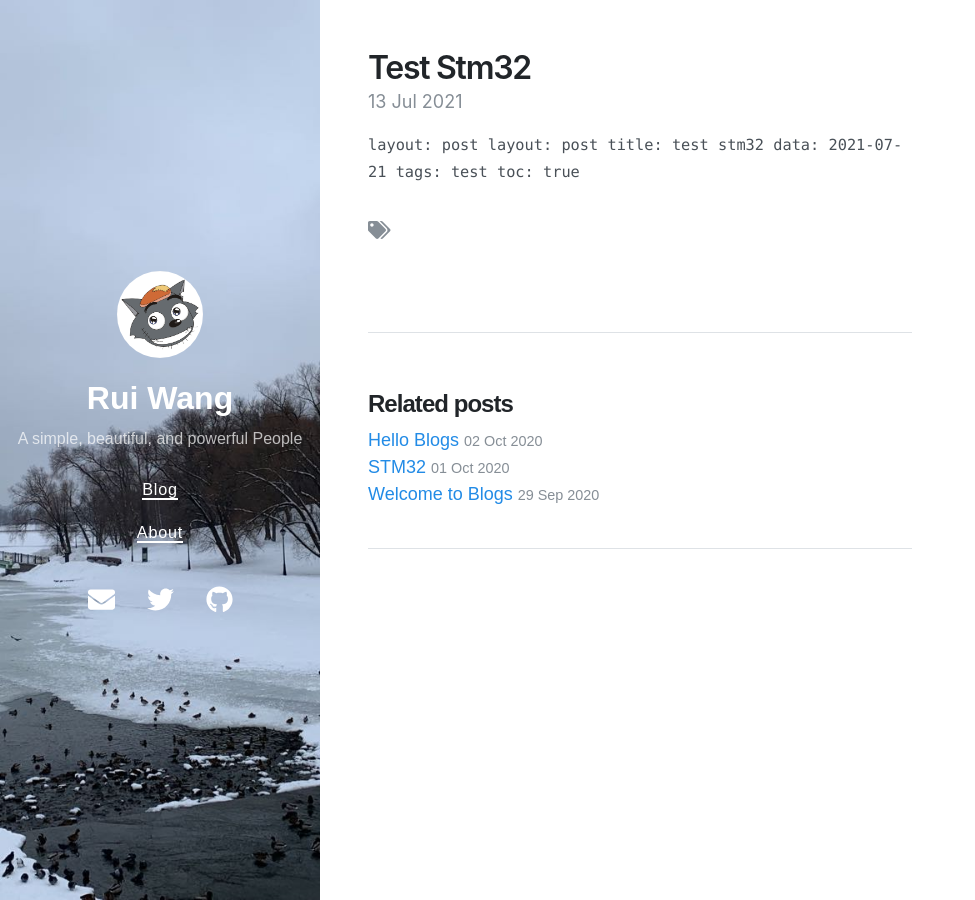
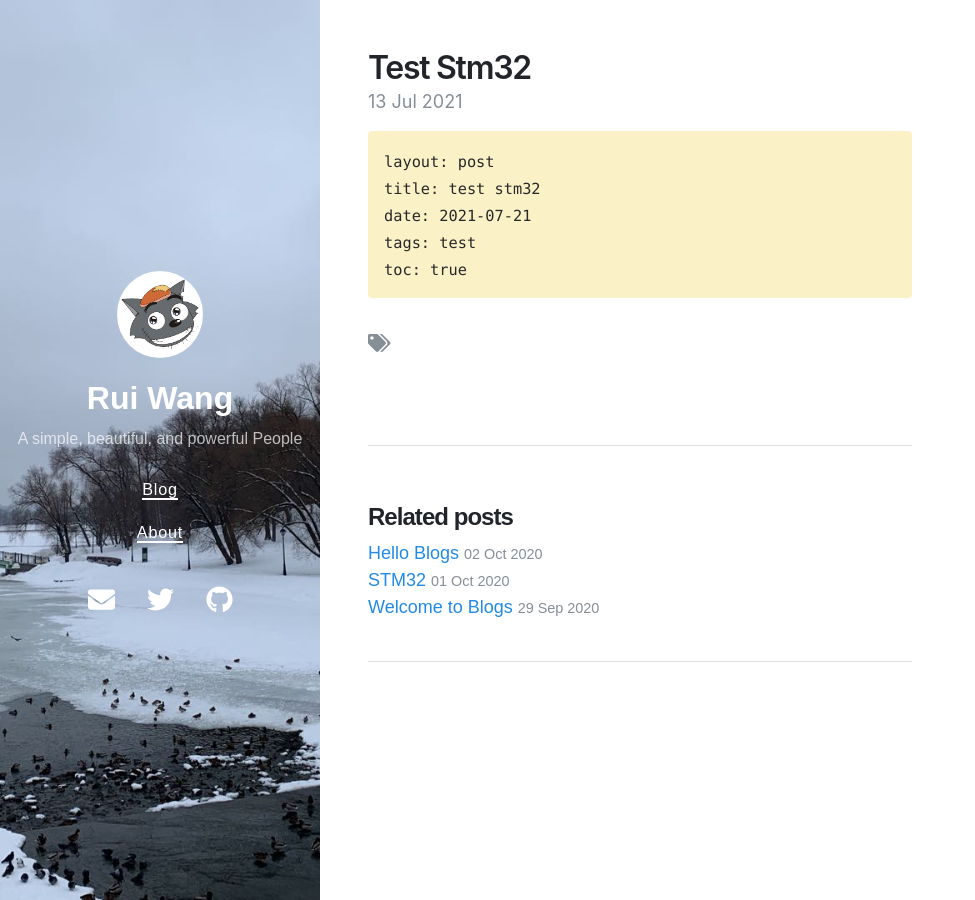
Before and after one commit to Chris-R-U/Chris-R-U.github.io, a Jekyll site: the page built from _posts/2021-7-13-test-stm32.md, in a window 1280 px wide. Shown: the whole page, without its empty margins (0-975 px from the left). Built offline with Jekyll 4.4.1, drawn with Linux system fonts in a browser that asks for light colours; nearby versions of some CDN libraries; our own code applies the rules of GitHub Pages for plain Markdown files; part of the change alters nothing that is shown.

Commit message:
Update 2021-7-13-test-stm32.md

````diff
--- a/_posts/2021-7-13-test-stm32.md
+++ b/_posts/2021-7-13-test-stm32.md
@@ -1,7 +1,7 @@
-```layout: post
+```
 layout: post
 title: test stm32
-data: 2021-07-21
+date: 2021-07-21
 tags: test
 toc: true
 ```
````
